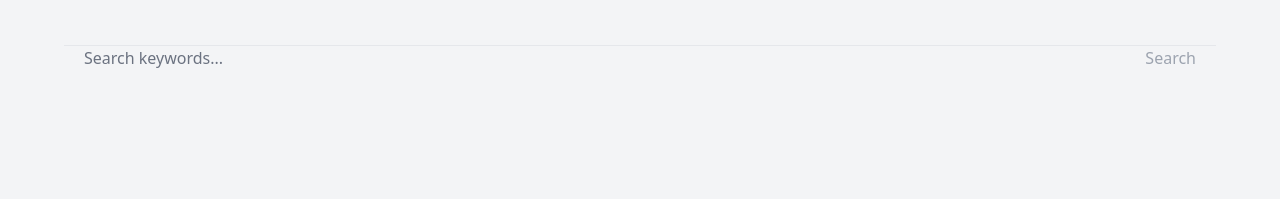
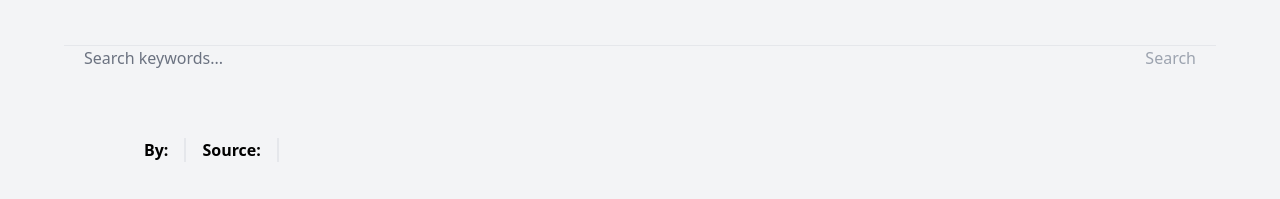
Before and after one commit to adamiku/news-app, a Next.js app: page /article in a window 1280 px wide. Shown: the part 183-382 px from the top of the page. Built offline with nearby package versions, Linux system fonts and the light colour scheme.

Commit message:
add news category page

```diff
--- a/app/article/page.tsx
+++ b/app/article/page.tsx
@@ -13,18 +13,29 @@ function ArticlePage({ searchParams }: Props) {
   }
 
   const article: Article = searchParams;
-  console.log(searchParams);
+
   return (
-    <article>
-      <section>
+    <article className="py-10">
+      <section className="flex flex-col lg:flex-row pb-24 px-0 lg:px-10">
         {article.image && (
           // eslint-disable-next-line @next/next/no-img-element
           <img
-            className="h-[50px] max-w-md mx-auto md:max-w-lg lg:max-w-xl object-cover rounded-lg shadow-md"
+            className="max-w-md mx-auto md:max-w-lg lg:max-w-xl object-cover rounded-lg shadow-md"
             src={article.image}
             alt={article.title}
           />
         )}
+        <div className="px-10">
+          <h1 className="headerTitle px-0 no-underline pb-2">
+            {article.title}
+          </h1>
+          <div className="flex divide-x-2 space-x-4">
+            <h2 className="font-bold">By: {article.author}</h2>
+            <h2 className="font-bold pl-4">Source: {article.source}</h2>
+            <p className="pl-4">{article.published_at}</p>
+          </div>
+          <p className="pt-4">{article.description}</p>
+        </div>
       </section>
     </article>
   );
--- a/app/globals.css
+++ b/app/globals.css
@@ -6,4 +6,8 @@
   .navLink {
     @apply decoration-orange-400 text-center decoration-2 active:underline underline-offset-8 rounded-full p-4 cursor-pointer hover:underline hover:font-bold capitalize hover:scale-110 transition-transform duration-200 ease-out;
   }
+
+  .headerTitle {
+    @apply text-4xl font-serif capitalize px-10 pt-5 underline decoration-orange-400 decoration-2 underline-offset-4 decoration-double;
+  }
 }
--- a/app/layout.tsx
+++ b/app/layout.tsx
@@ -15,13 +15,12 @@ export default function RootLayout({
 }) {
   return (
     <html lang="en">
-      <Providers>
-        <body className="bg-gray-100  dark:bg-zinc-900 transition-all duration-700">
+      <body className="bg-gray-100  dark:bg-zinc-900 transition-all duration-700">
+        <Providers>
           <Header />
-          <div className="max-w-6xl mx-auto"></div>
-          {children}
-        </body>
-      </Providers>
+          <div className="max-w-6xl mx-auto">{children}</div>
+        </Providers>
+      </body>
     </html>
   );
 }
--- /dev/null
+++ b/app/news/[category]/page.tsx
@@ -0,0 +1,28 @@
+import NewsList from "@/components/NewsList";
+import { categories } from "@/constants";
+import fetchNews from "@/lib/fetchNews";
+
+type Props = {
+  params: {
+    category: Category;
+  };
+};
+
+async function NewsCategoryPage({ params: { category } }: Props) {
+  const news: NewsResponse = await fetchNews(category);
+
+  return (
+    <div>
+      <h1 className="headerTitle">{category}</h1>
+      <NewsList news={news} />
+    </div>
+  );
+}
+
+export default NewsCategoryPage;
+
+export async function generateStaticParams() {
+  return categories.map((category) => ({
+    category,
+  }));
+}
--- /dev/null
+++ b/app/search/page.tsx
@@ -0,0 +1,22 @@
+import NewsList from "@/components/NewsList";
+import fetchNews from "@/lib/fetchNews";
+
+type Props = {
+  searchParams?: { term: string };
+};
+
+async function SearchPage({ searchParams }: Props) {
+  const news: NewsResponse = await fetchNews(
+    "general",
+    searchParams?.term,
+    true
+  );
+  return (
+    <div>
+      <h1 className="headerTitle">Search Results for: {searchParams?.term}</h1>
+      <NewsList news={news} />
+    </div>
+  );
+}
+
+export default SearchPage;
```
Also changed, not shown: newsResponse.json (+5 -5 lines).
